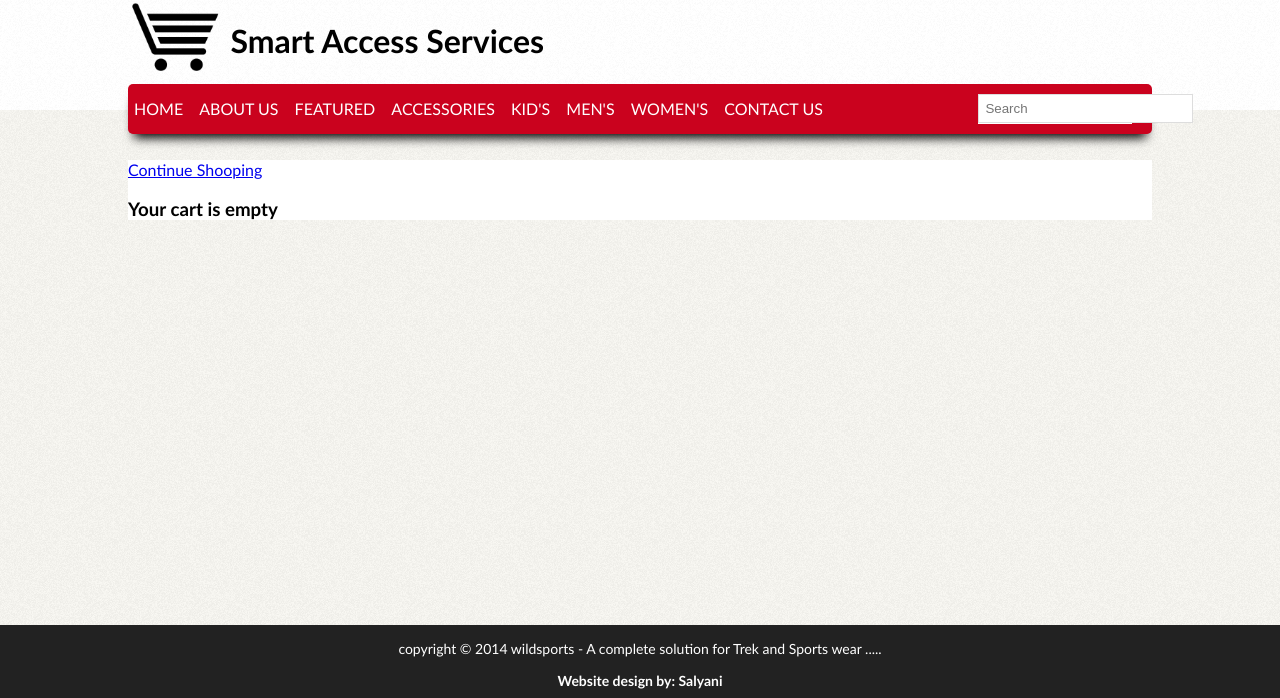
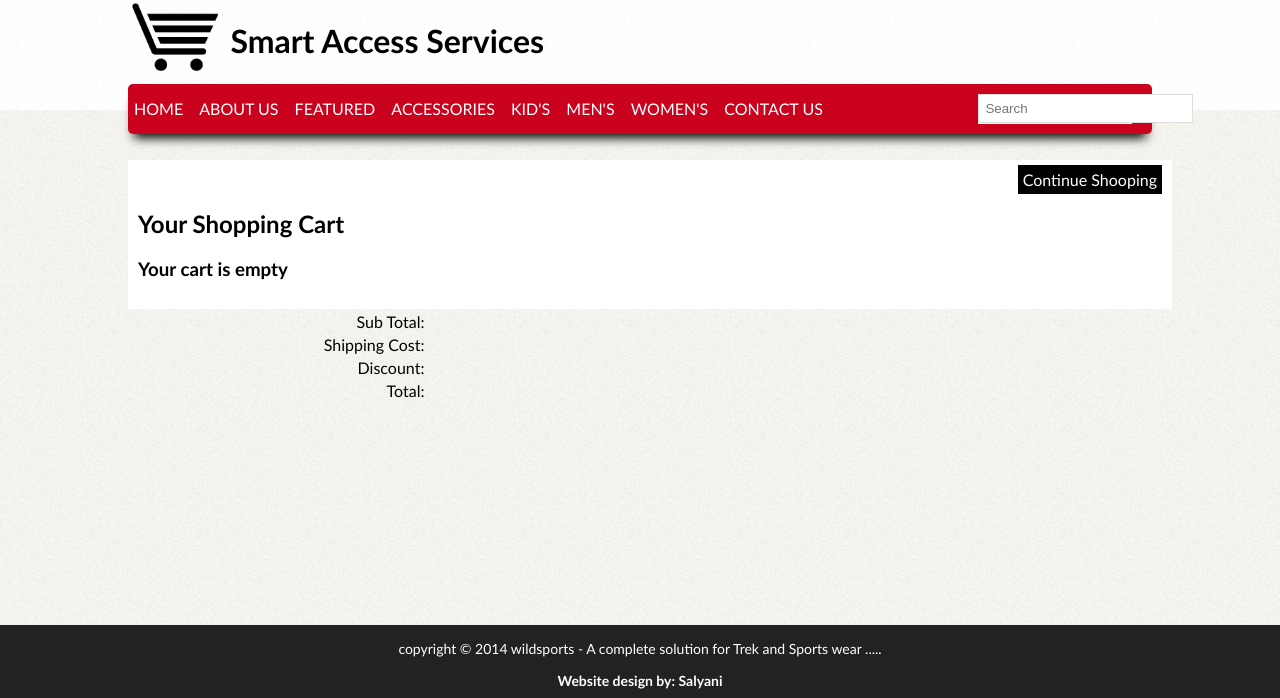
Before and after one commit to infotechnab/smartaservice, a CodeIgniter app: page /bnw/index.php/view/cart_details in a window 1280 px wide. Shown: the top 698 px of the page. Run offline with CodeIgniter, Linux system fonts and the light colour scheme.

Commit message:
working on images from database in cart and content

```diff
--- a/application/controllers/view.php
+++ b/application/controllers/view.php
@@ -58,7 +58,7 @@ class View extends CI_Controller {
         foreach ($product as $prod) {
             $name = $prod->name;
             $price = $prod->price;
-
+            $image1 = $prod->image1;
         }
        $newQnt = 1;
 if ($this->cart->contents()) {
@@ -89,7 +89,8 @@ if ($this->cart->contents()) {
             'id' => $id,
             'qty' => $newQnt,
             'price' => $price,
-            'name' => $name
+            'name' => $name,
+            'image1' => $image1
         );
    $this->cart->insert($insert);
         $this->load->view('templates/cart');
--- a/application/views/templates/cartDetails.php
+++ b/application/views/templates/cartDetails.php
@@ -3,11 +3,14 @@
     <div id='contentWrapper'>
 
  <div id="cart_detail">
-     <a href="<?php echo base_url().'index.php/view' ?>">Continue Shooping</a>
+     <div style="text-align: right;"><a href="<?php echo base_url().'index.php/view' ?>" id="continue_shop">Continue Shooping</a></div>
+     <div><h2>Your Shopping Cart</h2></div>
+
     <?php if ($this->cart->contents()) {  ?>
          <div id="total_item"><?php echo $this->cart->total_items(); ?></div>
-                <table width="100%">
-                    <tr>
+         <div id="cart_items">
+                <table width='100%'>
+                    <tr id="forTopBorder">
                         <th>Name</th>
                         <th>Qty</th>
                         <th>Price</th>
@@ -16,40 +19,61 @@
                     <?php if ($cart = $this->cart->contents()) { ?>
                         <?php foreach ($cart as $item) { ?>
 
-                            <tr>
+                            <tr id='forTopBorder'>
                                 <td><?php echo $item['name']; ?> </td>
                                 <td><?php echo $item['qty'] ?></td>
                                 <td><?php echo $item['price'] ?></td>
                                 <td><?php echo anchor('view/remove/' . $item['rowid'], 'X') ?></td>
                             </tr>
-                            <tr id="temp">
 
-                            </tr>
 
 
 
                         <?php }
                     } ?>
-                    <tr>
+                    <tr id='forTopBorder'>
                         <td><b>Total</b>:</td>
                         <td></td>
                         <td> <b><?php echo $this->cart->total(); ?></b></td>
                         <td></td>
                     </tr>
-                    <tr style="text-align: center; background: #cccccc;">
+                    <tr id='forTopBorder'>
                         <td colspan="2"><b><?php echo anchor('view/clear', 'Clear') ?></b></td>
 
                         <td colspan="2"> <b>Check Out</b></td>
 
                     </tr>
                 </table>
+
 <?php }
 
 else { ?>
     <h3>Your cart is empty</h3>
     <?php }
     ?>
-   </div>
+         </div>
+         <div id="order_summary">
+    <table width="100%">
+        <tr>
+            <td class='txtright'>Sub Total:</td>
+            <td></td>
+        </tr>
+         <tr>
+            <td class='txtright'>Shipping Cost:</td>
+            <td></td>
+        </tr>
+         <tr>
+            <td class='txtright'>Discount:</td>
+            <td></td>
+        </tr>
+         <tr>
+            <td class='txtright'>Total:</td>
+            <td></td>
+        </tr>
+    </table>
+         </div>
+
+ </div>
 
 
 </div>
--- a/application/views/templates/content.php
+++ b/application/views/templates/content.php
@@ -80,7 +80,7 @@
 
                     <div class='contentContainerHeader'><h3><?php echo $product->name; ?></h3></div>
                     <div class='contentContainerImage'>
-                        <img src="<?php echo base_url() . "content/images/raincoat.png"; ?>"/>
+                        <img src="<?php echo base_url() . "content/images/".$product->image1; ?>" alt="No images" height="150px" width="130px"/>
                     </div>
 
                     <div class='contentContainerFooterLeft'><h4>Rs.<?php echo $product->price; ?></h4></div>
--- a/content/styles/cartDetailsStyle.css
+++ b/content/styles/cartDetailsStyle.css
@@ -1,5 +1,42 @@
 #cart_detail
 {
     width: 100%;
-    background: white;
+    background-color: white;
+    height: auto;
+    padding: 10px;
 }
+
+#cart_items
+{
+    width: 70%;
+    float: left;
+}
+
+#order_summary
+{
+    width:30%;
+    float: left;
+}
+
+#continue_shop{
+
+ background: black;
+ color: white;
+ padding: 5px;
+ text-decoration: none;
+}
+
+.txtright
+{
+    text-align: right;
+}
+
+#order_summary
+{
+    float: left;
+}
+
+#forTopBorder
+{
+    border-top: thin solid #cccccc;
+}
```
Also changed, not shown: application/controllers/addTOCart.php (deleted, +0 -34 lines), application/views/templates/cart.php (+3 -6 lines).
